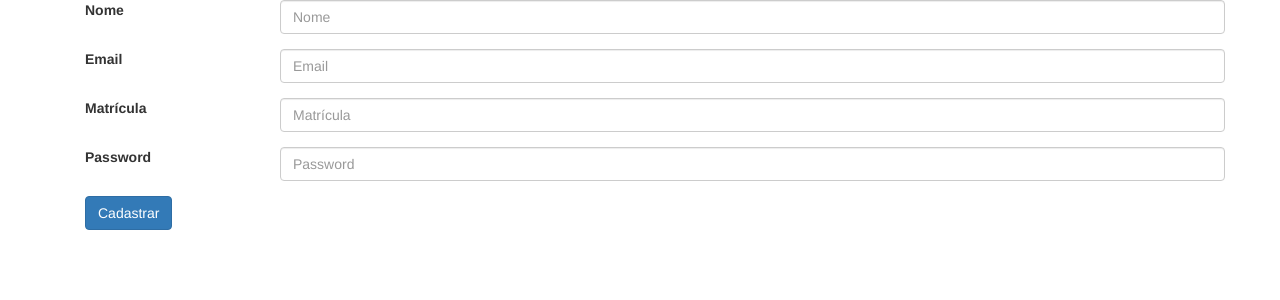
After one commit to asleao/trabalho-les, a Django app: page /cadastro in a window 1280 px wide. The commit adds this page. Shown: the top 300 px of the page. Run offline with Django 3.2, Linux system fonts and the light colour scheme; some libraries are stand-ins or nearby versions.

Commit message:
Implementação do cenário de cadastrar usuario com sucesso.
Ainda falta terminar a implementação.

```diff
--- a/src/project_manager/templates/base.html
+++ b/src/project_manager/templates/base.html
@@ -12,8 +12,9 @@
 
         <main>
         <div class="container" >
-            <h1>Hello world!</h1>
+            {% block content %}
         </div>
+        {% endblock %}
         </main>
         <script type="text/javascript" src="{% static 'js/jquery-3.2.1.min.js' %}"></script>
         <script type="text/javascript" src="{% static 'js/bootstrap.js' %}"></script>
--- /dev/null
+++ b/src/project_manager/templates/cadastro_usuario.html
@@ -0,0 +1,39 @@
+{% extends 'base.html' %}
+{% block title %}Cadastro{% endblock %}
+
+{% block content %}
+    <div id="content-container" class="container">
+            <form id="cadastro-usuario-form" method="post" class="col s12"
+                  action="{% url 'cadastro_usuario' %}">
+                <div class="form-group row">
+                    <label for="nome" class="col-sm-2 col-form-label">Nome</label>
+                    <div class="col-sm-10">
+                        <input type="text" class="form-control" id="nome" name = "nome" placeholder="Nome">
+                    </div>
+                </div>
+                <div class="form-group row">
+                    <label for="email" class="col-sm-2 col-form-label">Email</label>
+                    <div class="col-sm-10">
+                        <input type="email" class="form-control" id="email" name="email" placeholder="Email">
+                    </div>
+                </div>
+                <div class="form-group row">
+                    <label for="matricula" class="col-sm-2 col-form-label">Matrícula</label>
+                    <div class="col-sm-10">
+                        <input type="email" class="form-control" id="matricula" name="matricula" placeholder="Matrícula">
+                    </div>
+                </div>
+                <div class="form-group row">
+                    <label for="password" class="col-sm-2 col-form-label">Password</label>
+                    <div class="col-sm-10">
+                       <input type="password" class="form-control" id="password" name="password" placeholder="Password">
+                    </div>
+               </div>
+               <div class="form-group row">
+                  <div class="offset-sm-2 col-sm-10">
+                    <button name="cadastrar" type="submit" class="btn btn-primary">Cadastrar</button>
+                  </div>
+                </div>
+            </form>
+    </div>
+{% endblock content %}
--- a/src/project_manager/urls.py
+++ b/src/project_manager/urls.py
@@ -3,5 +3,6 @@ from django.contrib import admin
 from project_manager.views import *
 
 urlpatterns = [
-    url(r'^$', hello_world ),
+    url(r'^$', login, name="login"),
+    url(r'^cadastro$', cadastro_usuario, name="cadastro_usuario"),
 ]
--- a/src/project_manager/views.py
+++ b/src/project_manager/views.py
@@ -1,4 +1,7 @@
 from django.shortcuts import render
 
-def hello_world(request):
-    return render(request, 'base.html')
+def login(request):
+    return render(request, 'login.html')
+
+def cadastro_usuario(request):
+    return render(request, 'cadastro_usuario.html')
```
Also changed, not shown: src/features/environment.py (added, +12 -0 lines), src/features/steps/usuario.py (added, +33 -0 lines), src/project_manager/models.py (+7 -1 lines), src/project_manager/templates/login.html (added, +11 -0 lines), src/db.sqlite3, src/project_manager/migrations/0001_initial.py (added), 1 other file.
